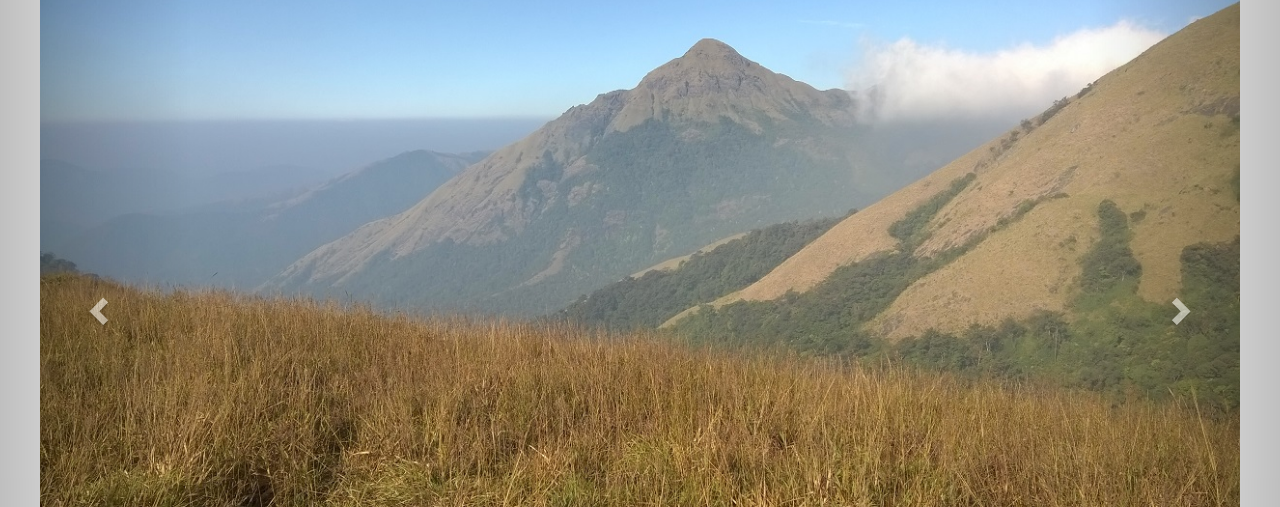
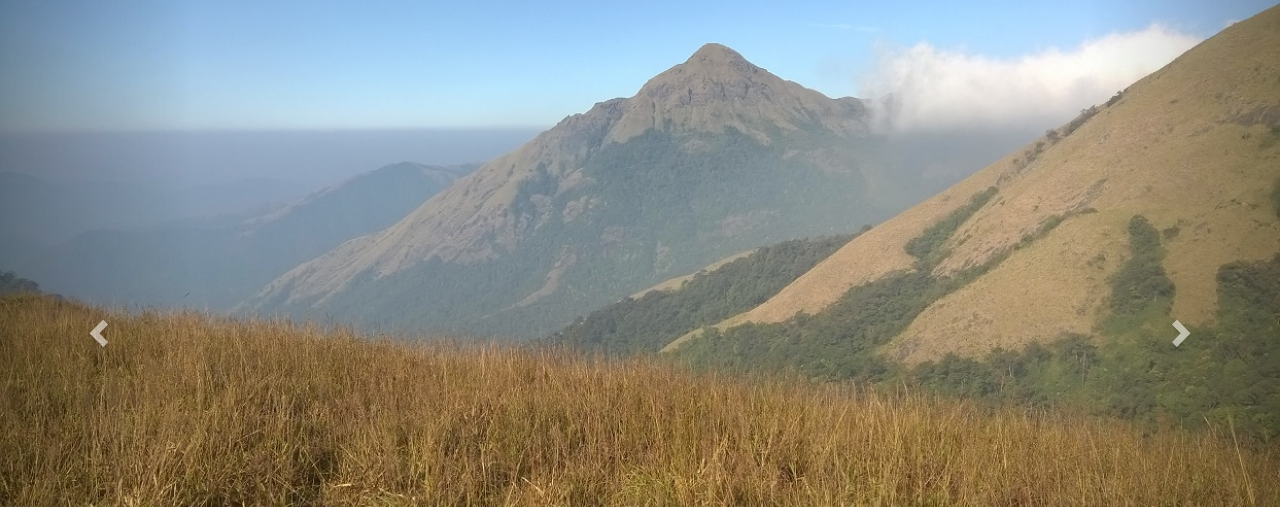
Before and after one commit to kvrags/rwd, a website: page sitebldr.html in a window 1280 px wide. Shown: the part 53-560 px from the top of the page. Drawn offline with nearby package versions, Linux system fonts and the light colour scheme; some packages are replaced by stand-ins of ours.

Commit message:
Update sitebldr.html

```diff
--- a/sitebldr.html
+++ b/sitebldr.html
@@ -2,7 +2,7 @@
 <html lang="en">
 <head>
   <!-- Theme Made By www.w3schools.com - No Copyright -->
-  <title>Boot11strap Theme The11 Band</title>
+  <title>Boot21strap Theme The11 Band</title>
   <meta charset="utf-8">
   <meta name="viewport" content="width=device-width, initial-scale=1">
   <link rel="stylesheet" href="https://maxcdn.bootstrapcdn.com/bootstrap/3.3.7/css/bootstrap.min.css">
@@ -38,8 +38,7 @@
   .carousel-inner img {
       /*-webkit-filter: grayscale(90%);
       filter: grayscale(90%); /* make all photos black and white */
-      /*width: 100%;  Set width to 100% */
-      height: 20%;
+      width: 100%;  /*Set width to 100% */
       margin: auto;
   }
   .carousel-caption h3 {
@@ -190,14 +189,14 @@
     <!-- Wrapper for slides -->
     <div class="carousel-inner" role="listbox">
       <div class="item active"> <!--1200, 700 -->
-        <img src="./img/img1.jpg" alt="Kadumane Estate" width="1200" height="700">
+        <img src="./img/img1.jpg" alt="Kadumane Estate" width="1200" height="400">
         <div class="carousel-caption">
           <h2>Take a deep breath...</h2>
         </div>
       </div>
 
       <div class="item">
-        <img src="./img/img2.jpg" alt="Kadumane Estate"  width="1200" height="700">
+        <img src="./img/img2.jpg" alt="Kadumane Estate"  width="1200" height="400">
         <div class="carousel-caption">
           <h2>Plan less.</h2>
         </div>
```
